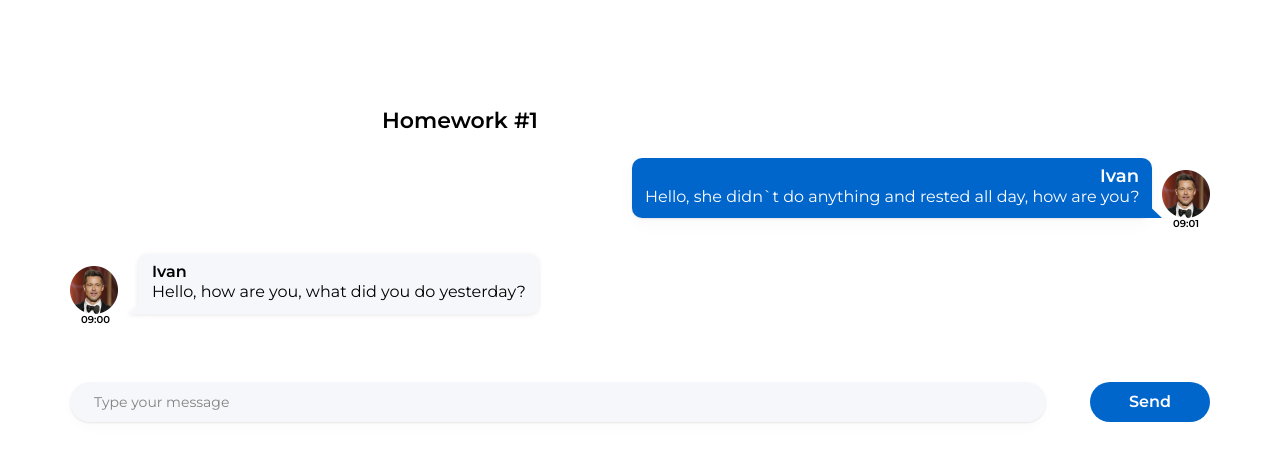
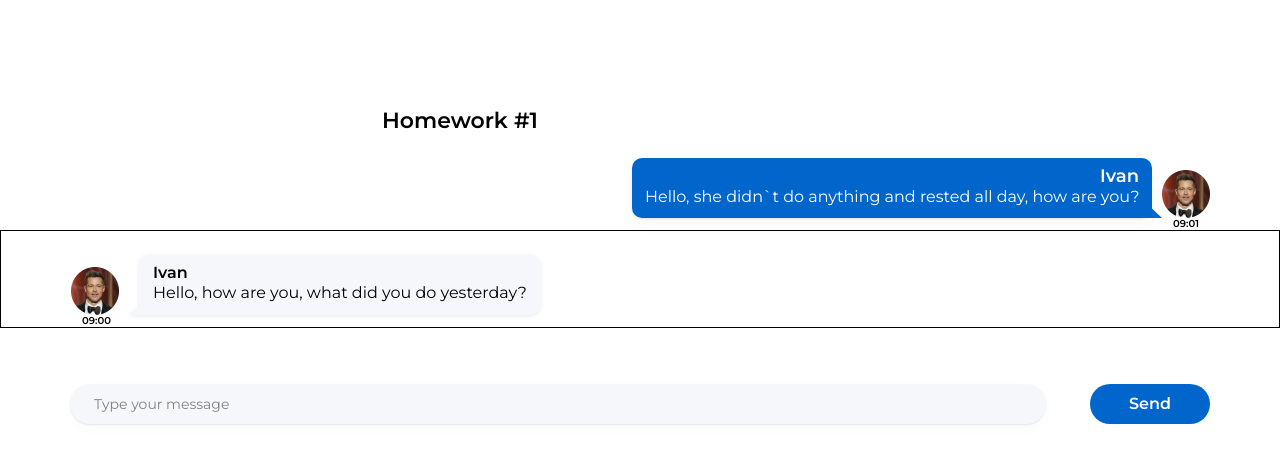
Before and after one commit to AnatolyNikol/Ignat_DZ, a React (Create React App) app in the folder hws2-master/: page / in a window 1280 px wide. Shown: the top 464 px of the page. Built offline with nearby package versions, Linux system fonts and the light colour scheme.

Commit message:
Push to GH

```diff
--- a/hws2-master/src/s2-homeworks/hw01/friend-message/FriendMessage.module.css
+++ b/hws2-master/src/s2-homeworks/hw01/friend-message/FriendMessage.module.css
@@ -4,7 +4,7 @@
     align-items: flex-start;
     max-height: 100%;
     max-width: 100%;
-    /*border: 1px solid black;*/
+    border: 1px solid black;
 }
 
 .friendImageAndText {
```
